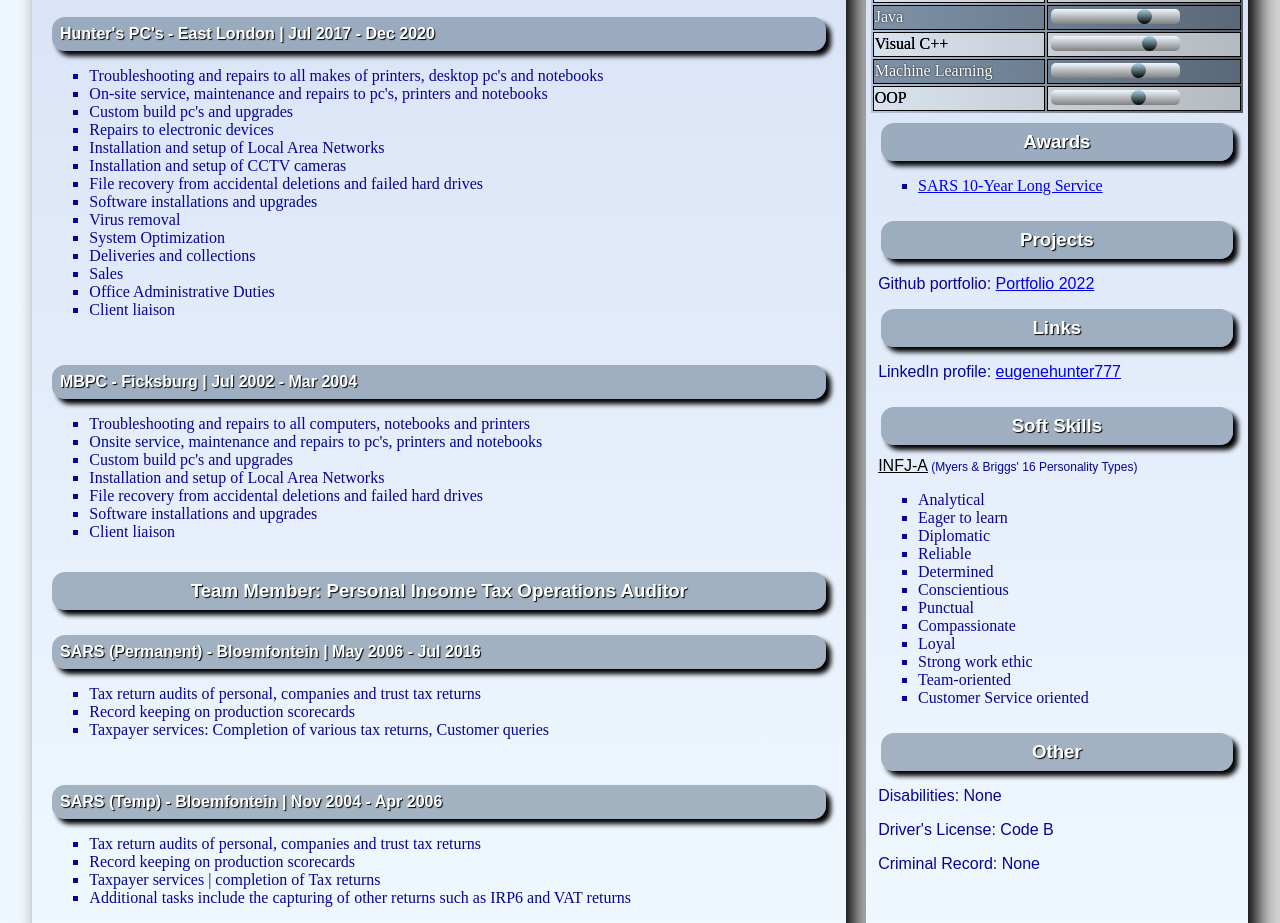
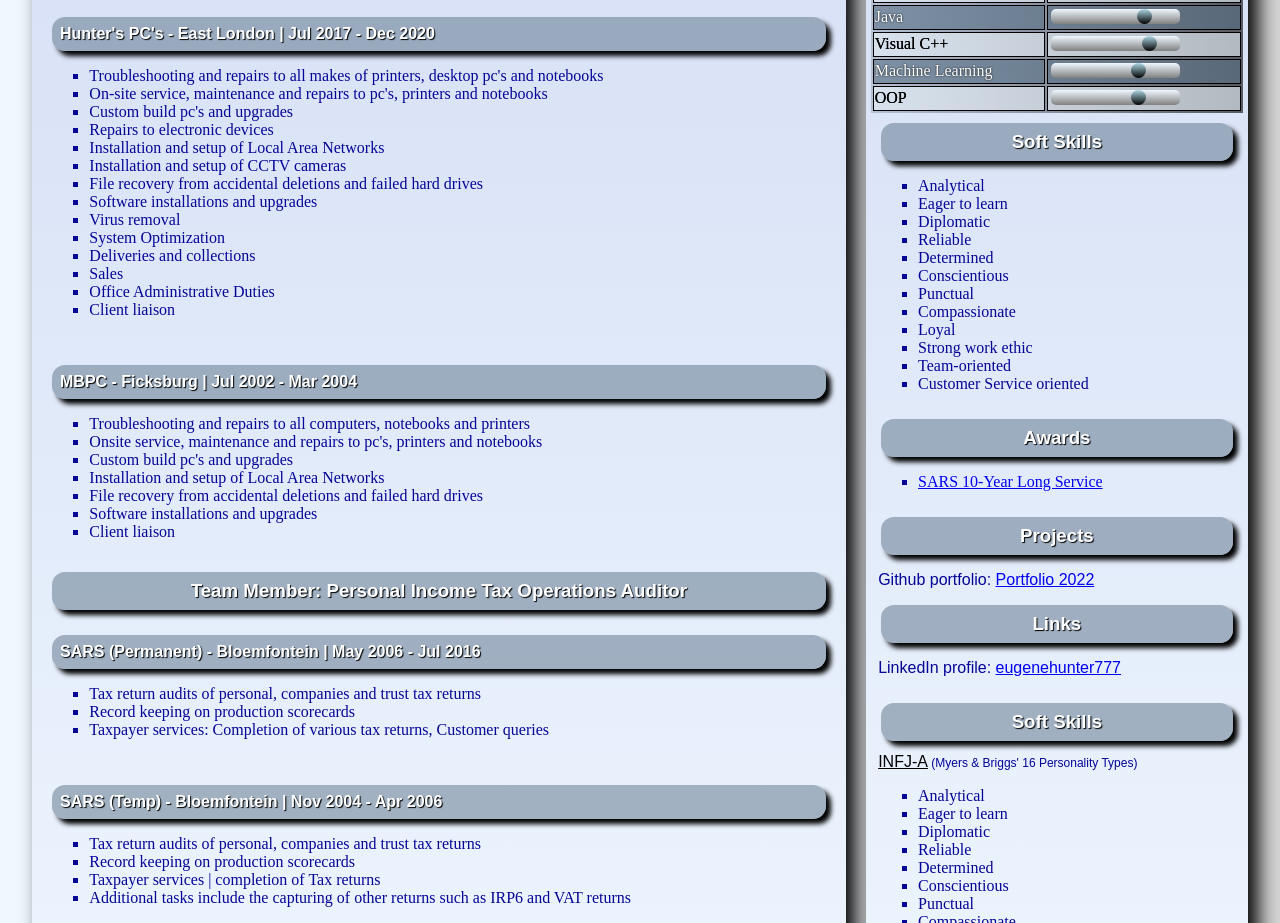
Before and after one commit to Eugene-Hunter/Eugene_Hunter_Resume, a plain HTML site: page index.html in a window 1280 px wide. Shown: the part 961-1884 px from the top of the page. Drawn offline with Linux system fonts and the light colour scheme.

Commit message:
Update index.html

```diff
--- a/index.html
+++ b/index.html
@@ -209,6 +209,21 @@
                 </tr>
 
             </table>
+            <h3>Soft Skills</h3>
+            <ul>
+                <li> Analytical
+                <li> Eager to learn
+                <li> Diplomatic
+                <li> Reliable
+                <li> Determined
+                <li> Conscientious
+                <li> Punctual
+                <li> Compassionate
+                <li> Loyal
+                <li> Strong work ethic
+                <li> Team-oriented
+                <li> Customer Service oriented
+            </ul>
             		</div>
 					<div id="awardsDiv">
 						<h3>Awards</h3>
```
